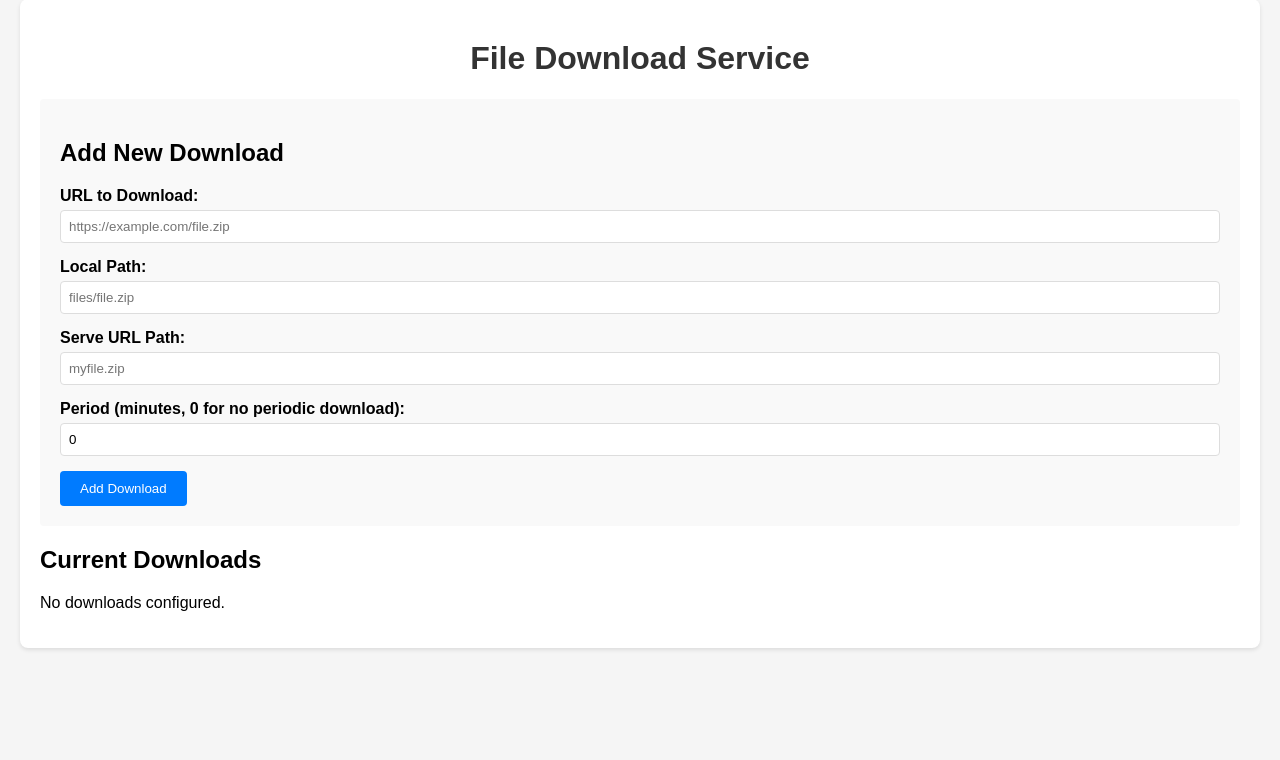
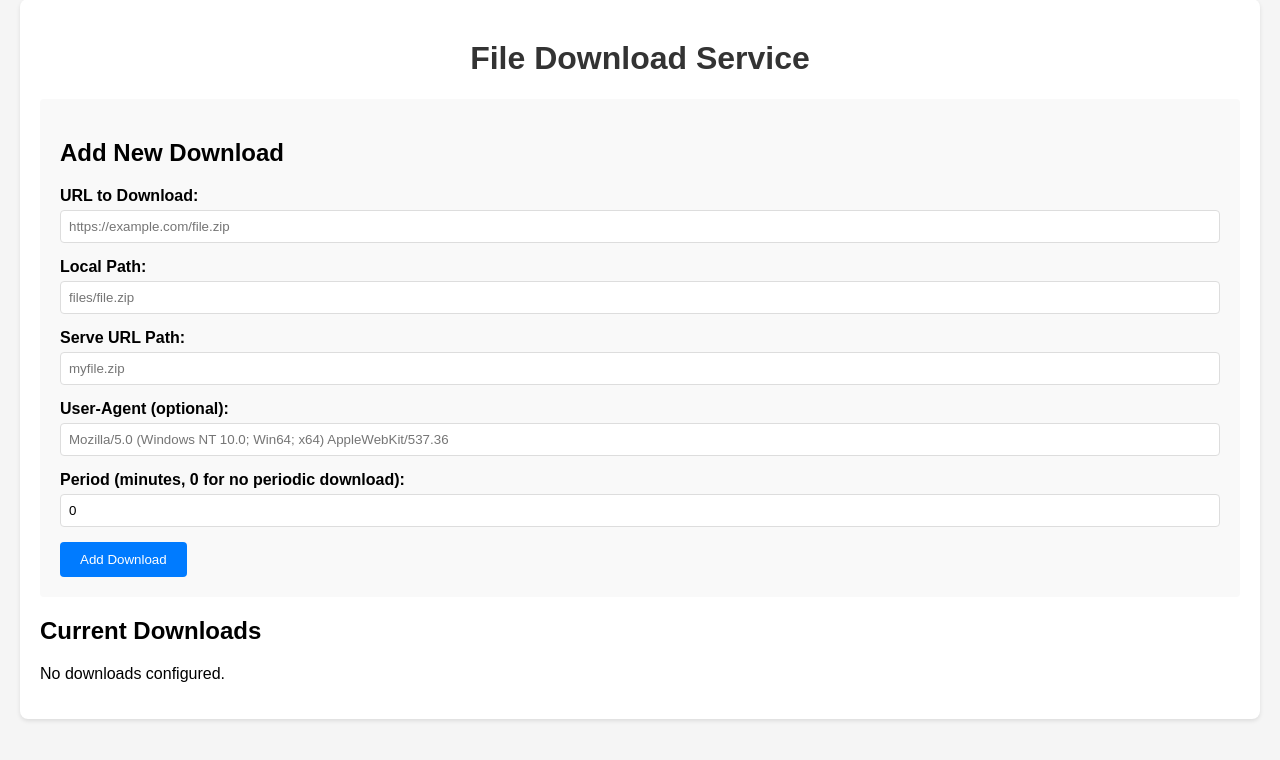
Before and after one commit to atYuguo/subrenew, a Flask app: page / in a window 1280 px wide. Shown: the part 21-781 px from the top of the page. Run offline with Flask 3, Linux system fonts and the light colour scheme; data that the repository does not hold is empty.

Commit message:
Add User-Agent config.

```diff
--- a/app.py
+++ b/app.py
@@ -30,9 +30,13 @@ def save_config(config):
     with open(config_file, 'w') as f:
         json.dump(config, f, indent=2)
 
-def download_file(url, local_path):
+def download_file(url, local_path, user_agent=None):
     try:
-        response = requests.get(url, stream=True)
+        headers = {}
+        if user_agent:
+            headers['User-Agent'] = user_agent
+
+        response = requests.get(url, stream=True, headers=headers)
         response.raise_for_status()
 
         full_path = os.path.join(downloads_dir, local_path)
@@ -51,7 +55,7 @@ def periodic_download(config_id):
         config = load_config()
         if config_id in config:
             item = config[config_id]
-            success, message = download_file(item['url'], item['local_path'])
+            success, message = download_file(item['url'], item['local_path'], item.get('user_agent'))
             item['last_download'] = datetime.now().isoformat()
             item['last_status'] = 'success' if success else 'error'
             item['last_message'] = message
@@ -71,6 +75,7 @@ def add_download():
     url = data.get('url')
     local_path = data.get('local_path')
     serve_url = data.get('serve_url')
+    user_agent = data.get('user_agent')
     period = data.get('period', 0)
 
     if not all([url, local_path, serve_url]):
@@ -84,6 +89,7 @@ def add_download():
             'url': url,
             'local_path': local_path,
             'serve_url': serve_url,
+            'user_agent': user_agent,
             'period': period,
             'created': datetime.now().isoformat(),
             'last_download': None,
@@ -129,7 +135,7 @@ def manual_download(config_id):
         return jsonify({'error': 'Configuration not found'}), 404
 
     item = config[config_id]
-    success, message = download_file(item['url'], item['local_path'])
+    success, message = download_file(item['url'], item['local_path'], item.get('user_agent'))
 
     with data_lock:
         config = load_config()
--- a/templates/index.html
+++ b/templates/index.html
@@ -49,6 +49,10 @@
                     <input type="text" id="serveUrl" name="serveUrl" required placeholder="myfile.zip">
                 </div>
                 <div class="form-group">
+                    <label for="userAgent">User-Agent (optional):</label>
+                    <input type="text" id="userAgent" name="userAgent" placeholder="Mozilla/5.0 (Windows NT 10.0; Win64; x64) AppleWebKit/537.36">
+                </div>
+                <div class="form-group">
                     <label for="period">Period (minutes, 0 for no periodic download):</label>
                     <input type="number" id="period" name="period" min="0" value="0" placeholder="0">
                 </div>
@@ -88,6 +92,7 @@
                                 <div><strong>URL:</strong> ${item.url}</div>
                                 <div><strong>Local Path:</strong> ${item.local_path}</div>
                                 <div><strong>Serve URL:</strong> <a href="/files/${item.serve_url}" class="serve-link" target="_blank">/files/${item.serve_url}</a></div>
+                                <div><strong>User-Agent:</strong> ${item.user_agent || 'Default'}</div>
                                 <div><strong>Period:</strong> ${item.period > 0 ? item.period + ' minutes' : 'Manual only'}</div>
                                 <div><strong>Status:</strong> <span class="status ${statusClass}">${statusText}</span></div>
                                 <div><strong>Last Download:</strong> ${item.last_download ? new Date(item.last_download).toLocaleString() : 'Never'}</div>
@@ -143,6 +148,7 @@
                 url: formData.get('url'),
                 local_path: formData.get('localPath'),
                 serve_url: formData.get('serveUrl'),
+                user_agent: formData.get('userAgent'),
                 period: parseInt(formData.get('period'))
             };
 
```
Also changed, not shown: 1 other file.
